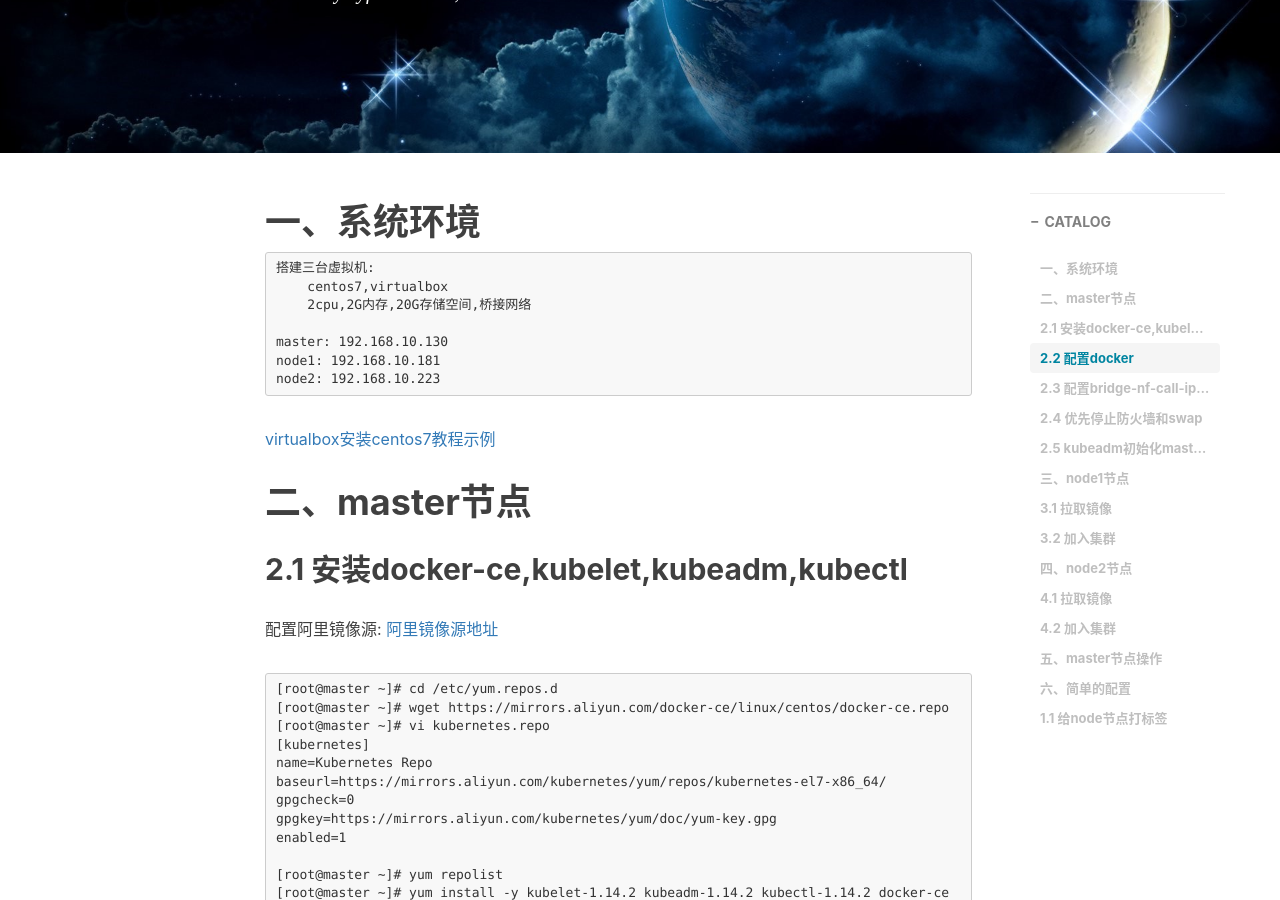
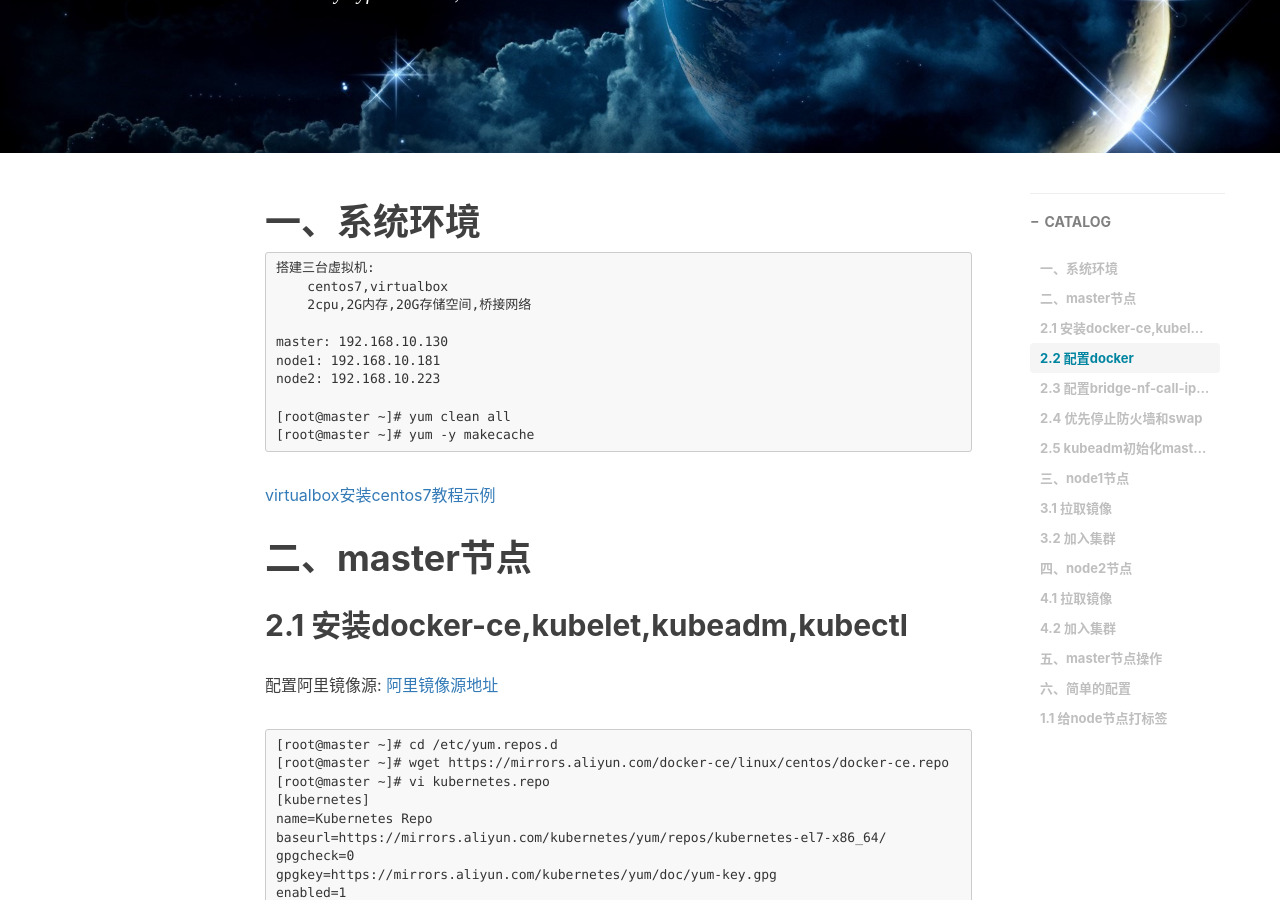
Before and after one commit to cyfkobe/github-cyf.github.io, a Jekyll site: the page built from _posts/2019-06-02-kubeadm初始化k8s集群.md, in a window 1280 px wide and 900 px high, scrolled down 304 px. Built offline with Jekyll 4.4.1, drawn with Linux system fonts in a browser that asks for light colours; nearby versions of some CDN libraries; comment, search, counter and statistics services are not loaded.

Commit message:
添加yum缓存清理

````diff
--- a/_posts/2019-06-02-kubeadm初始化k8s集群.md
+++ b/_posts/2019-06-02-kubeadm初始化k8s集群.md
@@ -18,6 +18,9 @@ tags:
 master: 192.168.10.130
 node1: 192.168.10.181
 node2: 192.168.10.223
+
+[root@master ~]# yum clean all
+[root@master ~]# yum -y makecache
 ```
 [virtualbox安装centos7教程示例](https://www.jianshu.com/p/18207167b1e7)
 
````
